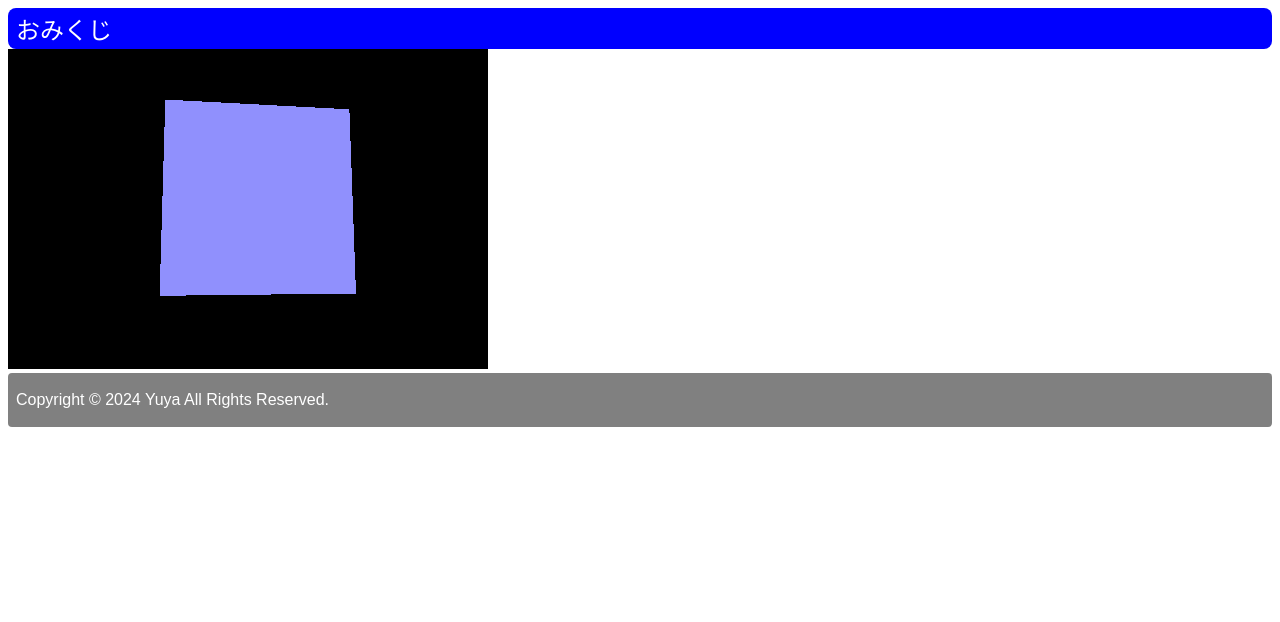
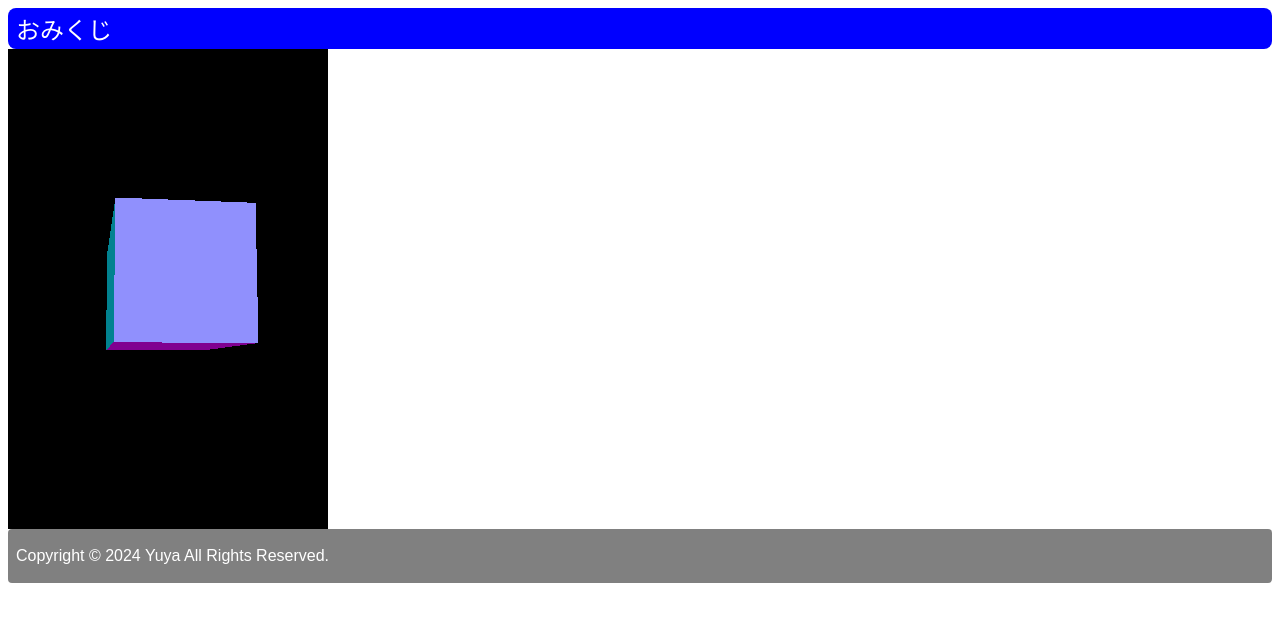
Before and after one commit to yuyakawai/omikuji, a plain HTML site: page index.html in a window 1280 px wide. Drawn offline with nearby package versions, Linux system fonts and the light colour scheme.

Commit message:
Remove unnecessary canvas element

```diff
--- a/index.html
+++ b/index.html
@@ -10,7 +10,6 @@
   <body>
     <div class="headline">おみくじ</div>
     <div id="main-container"></div>
-    <canvas id="myCanvas"></canvas>
     <div class="footerline">
       <p>Copyright © 2024 Yuya All Rights Reserved.</p>
     </div>
--- a/main.js
+++ b/main.js
@@ -1,36 +1,66 @@
 import * as THREE from "https://www.unpkg.com/three@0.160.1/build/three.module.js";
 
-// サイズを指定
-const width = 480;
-const height = 320;
+const mainContainer = {
+  element: null,
+  width: 320,
+  height: 480,
+};
+
+const width = 320;
+const height = 480;
+
+let canvas = null;
+let renderer = null;
+let scene = null;
+let camera = null;
+let box = null;
+
+const init = () => {
+  mainContainer.element = document.getElementById("main-container");
+  mainContainer.element.style.position = "relative";
+  mainContainer.element.style.width = mainContainer.width + "px";
+  mainContainer.element.style.height = mainContainer.height + "px";
+  mainContainer.element.style.display = "flex";
+  mainContainer.element.style.alignItems = "center";
+  mainContainer.element.style.justifyContent = "center";
+  mainContainer.element.style.flexDirection = "column";
+  mainContainer.element.style.overflow = "hidden";
+  mainContainer.element.style.userSelect = "none";
+  mainContainer.element.style.webkitUserSelect = "none";
+
+  canvas = document.createElement("canvas");
+  mainContainer.element.appendChild(canvas);
 
   // レンダラーを作成
-const renderer = new THREE.WebGLRenderer({
-  canvas: document.querySelector("#myCanvas"),
+  renderer = new THREE.WebGLRenderer({
+    canvas: canvas,
   });
   renderer.setPixelRatio(window.devicePixelRatio);
   renderer.setSize(width, height);
 
   // シーンを作成
-const scene = new THREE.Scene();
+  scene = new THREE.Scene();
 
   // カメラを作成
-const camera = new THREE.PerspectiveCamera(45, width / height);
+  camera = new THREE.PerspectiveCamera(45, width / height);
   camera.position.set(0, 0, +1000);
 
   // 箱を作成
-const geometry = new THREE.BoxGeometry(400, 400, 400);
+  const geometry = new THREE.BoxGeometry(200, 200, 400);
   const material = new THREE.MeshNormalMaterial();
-const box = new THREE.Mesh(geometry, material);
+  box = new THREE.Mesh(geometry, material);
   scene.add(box);
+};
 
-tick();
-
-// 毎フレーム時に実行されるループイベントです
-function tick() {
+const tick = () => {
   box.rotation.x += 0.01;
   box.rotation.y += 0.01;
   renderer.render(scene, camera); // レンダリング
 
   requestAnimationFrame(tick);
-}
+};
+
+window.onload = () => {
+  init();
+  tick();
+};
```
Lines whose indentation alone changed are shown as unchanged.
